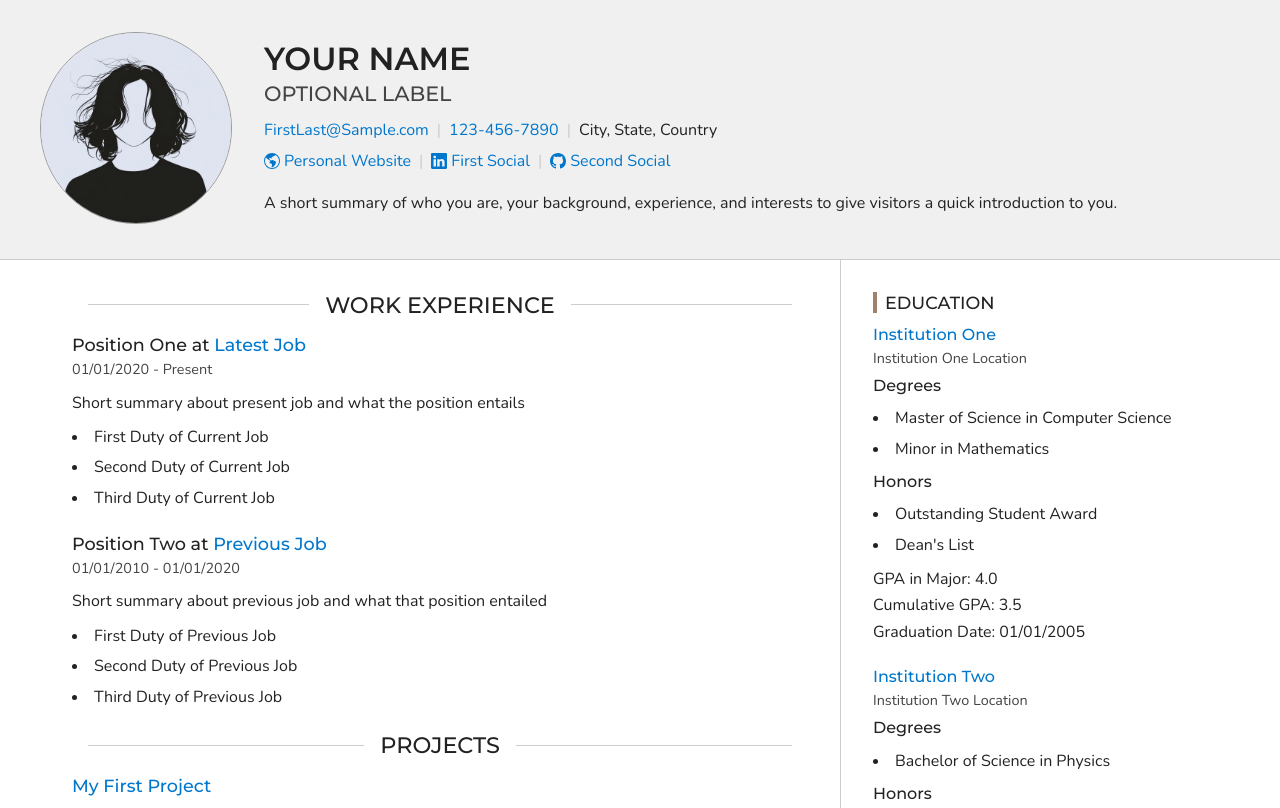
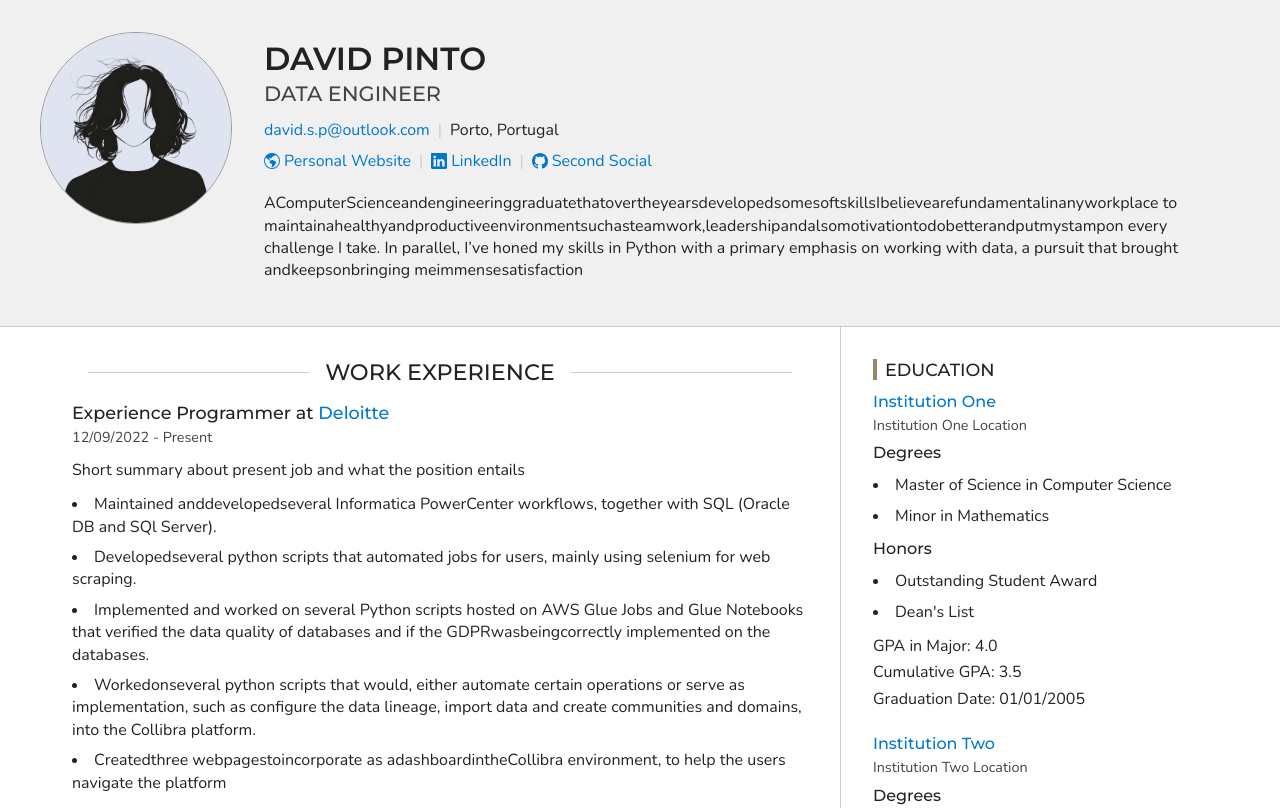
Before and after one commit to MarchisLost/marchislost.github.io, a plain HTML site: page index.html in a window 1280 px wide. Shown: the top 808 px of the page. Drawn offline with nearby package versions, Linux system fonts and the light colour scheme.

Commit message:
first changes of updating the portfolio with my info

```diff
--- a/index.html
+++ b/index.html
@@ -5,12 +5,12 @@
     <meta name="viewport" content="width=device-width, initial-scale=1">
 
     <!-- Site Info -->
-    <title>Your Name - Portfolio</title>
-    <meta name="description" content="Your Name - A short summary of who you are, your background, experience, and interests to give visitors a quick introduction to you.">
-    <meta name="author" content="Your Name">
+    <title>David Pinto - Portfolio</title>
+    <meta name="description" content="David Pinto -  AComputerScienceandengineeringgraduatethatovertheyearsdevelopedsomesoftskillsIbelievearefundamentalinanyworkplace to maintainahealthyandproductiveenvironmentsuchasteamwork,leadershipandalsomotivationtodobetterandputmystampon every challenge I take. In parallel, I’ve honed my skills in Python with a primary emphasis on working with data, a pursuit that brought andkeepsonbringing meimmensesatisfaction">
+    <meta name="author" content="David Pinto">
 
     <!-- Open Graph Tags: The title of the page for social media sharing. It can match the title tag or be more descriptive. -->
-    <meta property="og:title" content="Your Name">
+    <meta property="og:title" content="David Pinto">
 
     <!-- Open Graph Tags: Typically set to "website" for static sites or "article" for content-heavy pages. -->
     <meta property="og:type" content="website">
@@ -22,7 +22,7 @@
     <meta property="og:image" content="127.0.0.1:5500/img/default-image.png">
 
     <!-- Open Graph Tags: Provides an alternative text for the image to improve accessibility. -->
-    <meta property="og:image:alt" content="Your Name Profile Image">
+    <meta property="og:image:alt" content="David Pinto Profile Image">
 
     <!-- Preconnect for Google Fonts -->
     <link rel="preconnect" href="https://fonts.googleapis.com">
@@ -63,25 +63,21 @@
                  width="256"
                  height="256"
                  src="img/default-image.png"
-                 alt="Your Name Profile Image" />
+                 alt="David Pinto Profile Image" />
 
           <div class="header-info">
-            <h1>Your Name</h1>
-            <h2 class="header-label">Optional Label</h2>
+            <h1>David Pinto</h1>
+            <h2 class="header-label">Data Engineer</h2>
 
               <address>
                 <ul class="inline-list flex-responsive">
 
                     <li>
-                      <a href="mailto:FirstLast@Sample.com">FirstLast@Sample.com</a>
+                      <a href="mailto:david.s.p@outlook.com">david.s.p@outlook.com</a>
                     </li>
 
 
-                    <li>
-                      <a href="tel:+1234567890">123-456-7890</a>
-                    </li>
-
-                  <li>City, State, Country</li>
+                  <li>Porto, Portugal</li>
                 </ul>
               </address>
 
@@ -109,9 +105,9 @@
                   </li>
 
                   <li>
-                    <a href="https://sample.com"
+                    <a href="https://www.linkedin.com/in/David-Pinto98"
                        rel="noopener noreferrer"
-                       aria-label="First Social"
+                       aria-label="LinkedIn"
                        class="link-with-icon">
                       <svg aria-hidden="true"
      xmlns="http://www.w3.org/2000/svg"
@@ -124,7 +120,7 @@
   <path d="M0 1.146C0 .513.526 0 1.175 0h13.65C15.474 0 16 .513 16 1.146v13.708c0 .633-.526 1.146-1.175 1.146H1.175C.526 16 0 15.487 0 14.854zm4.943 12.248V6.169H2.542v7.225zm-1.2-8.212c.837 0 1.358-.554 1.358-1.248-.015-.709-.52-1.248-1.342-1.248S2.4 3.226 2.4 3.934c0 .694.521 1.248 1.327 1.248zm4.908 8.212V9.359c0-.216.016-.432.08-.586.173-.431.568-.878 1.232-.878.869 0 1.216.662 1.216 1.634v3.865h2.401V9.25c0-2.22-1.184-3.252-2.764-3.252-1.274 0-1.845.7-2.165 1.193v.025h-.016l.016-.025V6.169h-2.4c.03.678 0 7.225 0 7.225z" />
 </svg>
 
-                      First Social
+                      LinkedIn
                     </a>
                   </li>
 
@@ -150,7 +146,7 @@
 
               </ul>
 
-            <p class="header-summary">A short summary of who you are, your background, experience, and interests to give visitors a quick introduction to you.</p>
+            <p class="header-summary"> AComputerScienceandengineeringgraduatethatovertheyearsdevelopedsomesoftskillsIbelievearefundamentalinanyworkplace to maintainahealthyandproductiveenvironmentsuchasteamwork,leadershipandalsomotivationtodobetterandputmystampon every challenge I take. In parallel, I’ve honed my skills in Python with a primary emphasis on working with data, a pursuit that brought andkeepsonbringing meimmensesatisfaction</p>
           </div>
         </div>
       </div>
@@ -166,16 +162,16 @@
                 <section>
                   <h3>
 
-                      Position One at <a href="https://sample.com">Latest Job</a>
+                      Experience Programmer at <a href="https://sample.com">Deloitte</a>
 
                   </h3>
 
-                    <p class="section-label">01/01/2020 - Present</p>
+                    <p class="section-label">12/09/2022 - Present</p>
 
                   <p>Short summary about present job and what the position entails</p>
 
                     <ul>
-                      <li>First Duty of Current Job</li><li>Second Duty of Current Job</li><li>Third Duty of Current Job</li>
+                      <li> Maintained anddevelopedseveral Informatica PowerCenter workflows, together with SQL (Oracle DB and SQl Server).</li><li>Developedseveral python scripts that automated jobs for users, mainly using selenium for web scraping.</li><li>Implemented and worked on several Python scripts hosted on AWS Glue Jobs and Glue Notebooks that verified the data quality of databases and if the GDPRwasbeingcorrectly implemented on the databases.</li><li>Workedonseveral python scripts that would, either automate certain operations or serve as implementation, such as configure the data lineage, import data and create communities and domains, into the Collibra platform.</li><li>Createdthree webpagestoincorporate as adashboardintheCollibra environment, to help the users navigate the platform</li>
                     </ul>
 
                 </section>
@@ -545,7 +541,7 @@
 
     <footer class="page-footer">
       <div class="container">
-        <p>© 2025 Your Name. All rights reserved.</p>
+        <p>© 2025 David Pinto. All rights reserved.</p>
       </div>
     </footer>
 
```
Also changed, not shown: portfolio.json (+10 -3 lines), resume.html (+12 -16 lines).
